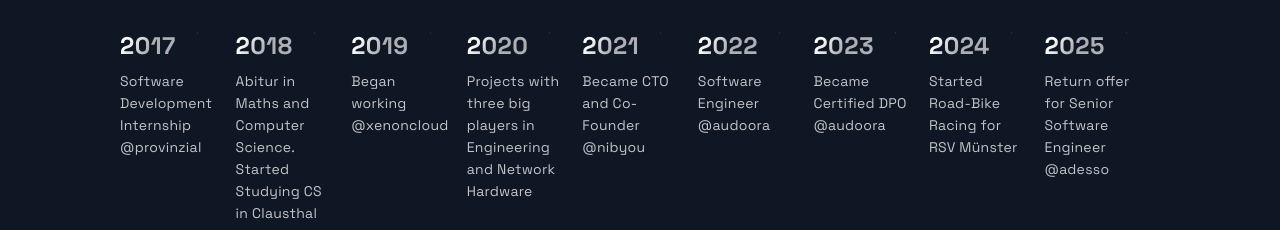
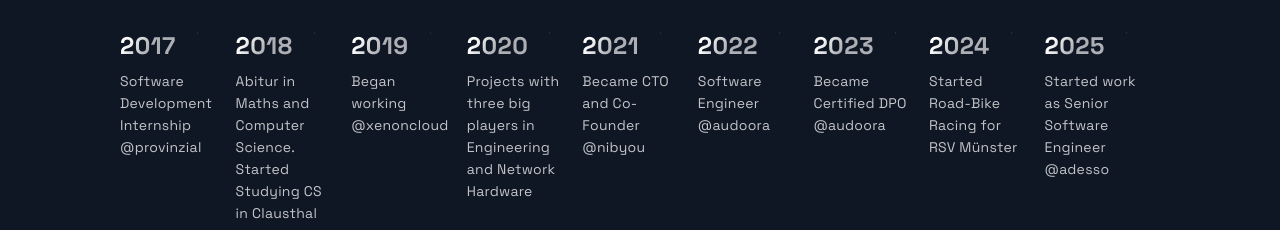
Before and after one commit to lucakiebel/website, a Next.js app: page / in a window 1280 px wide. Shown: the part 8740-8970 px from the top of the page. Built offline with nearby package versions, Linux system fonts and the light colour scheme.

Commit message:
Update text for 2025 career entry

```diff
--- a/src/constants/constants.js
+++ b/src/constants/constants.js
@@ -142,5 +142,5 @@ export const TimeLineData = [
   { year: 2022, text: 'Software Engineer @audoora' },
   { year: 2023, text: 'Became Certified DPO @audoora' },
   { year: 2024, text: 'Started Road-Bike Racing for RSV Münster' },
-  { year: 2025, text: 'Return offer for Senior Software Engineer @adesso' },
+  { year: 2025, text: 'Started work as Senior Software Engineer @adesso' },
 ];
```
